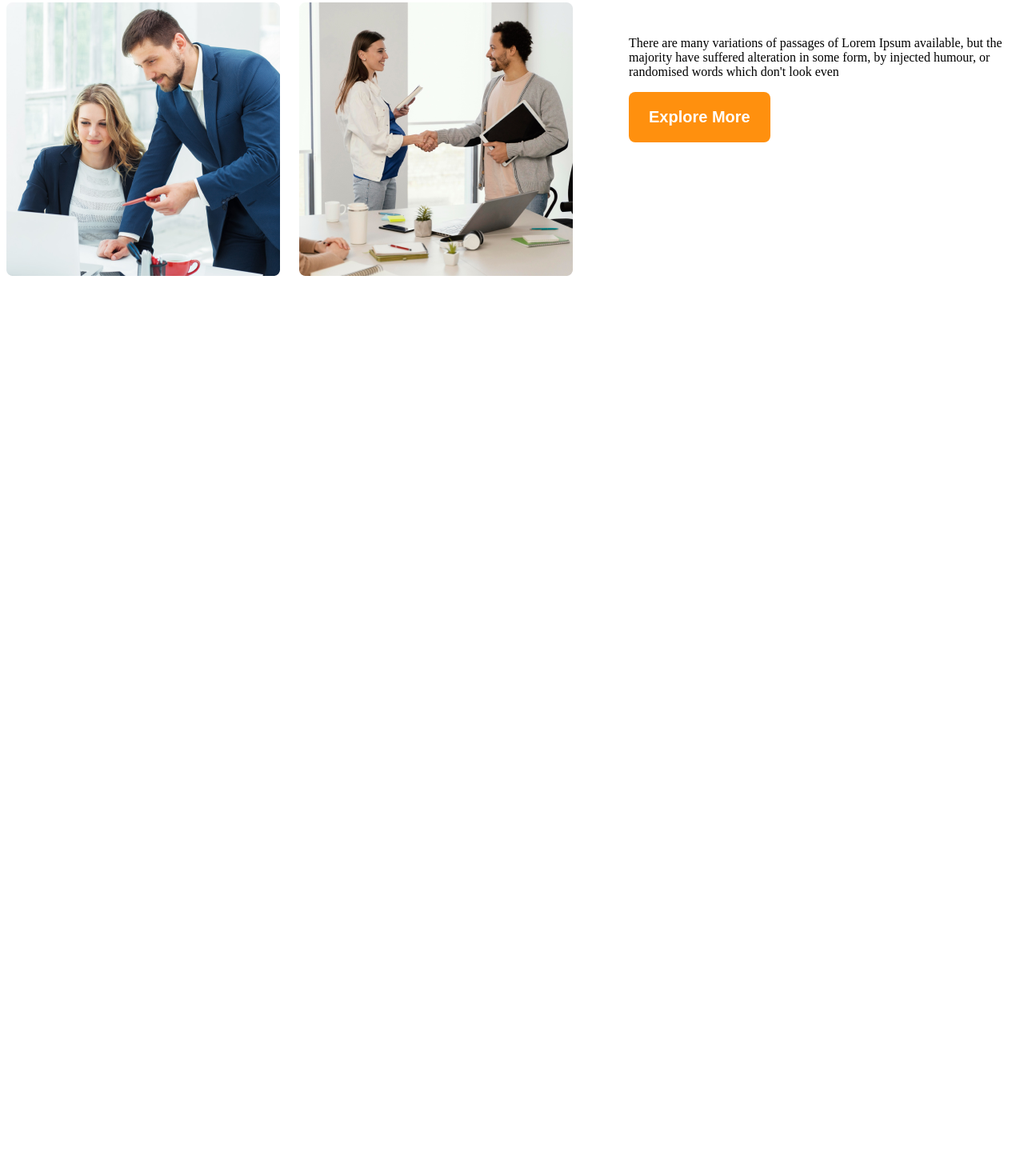
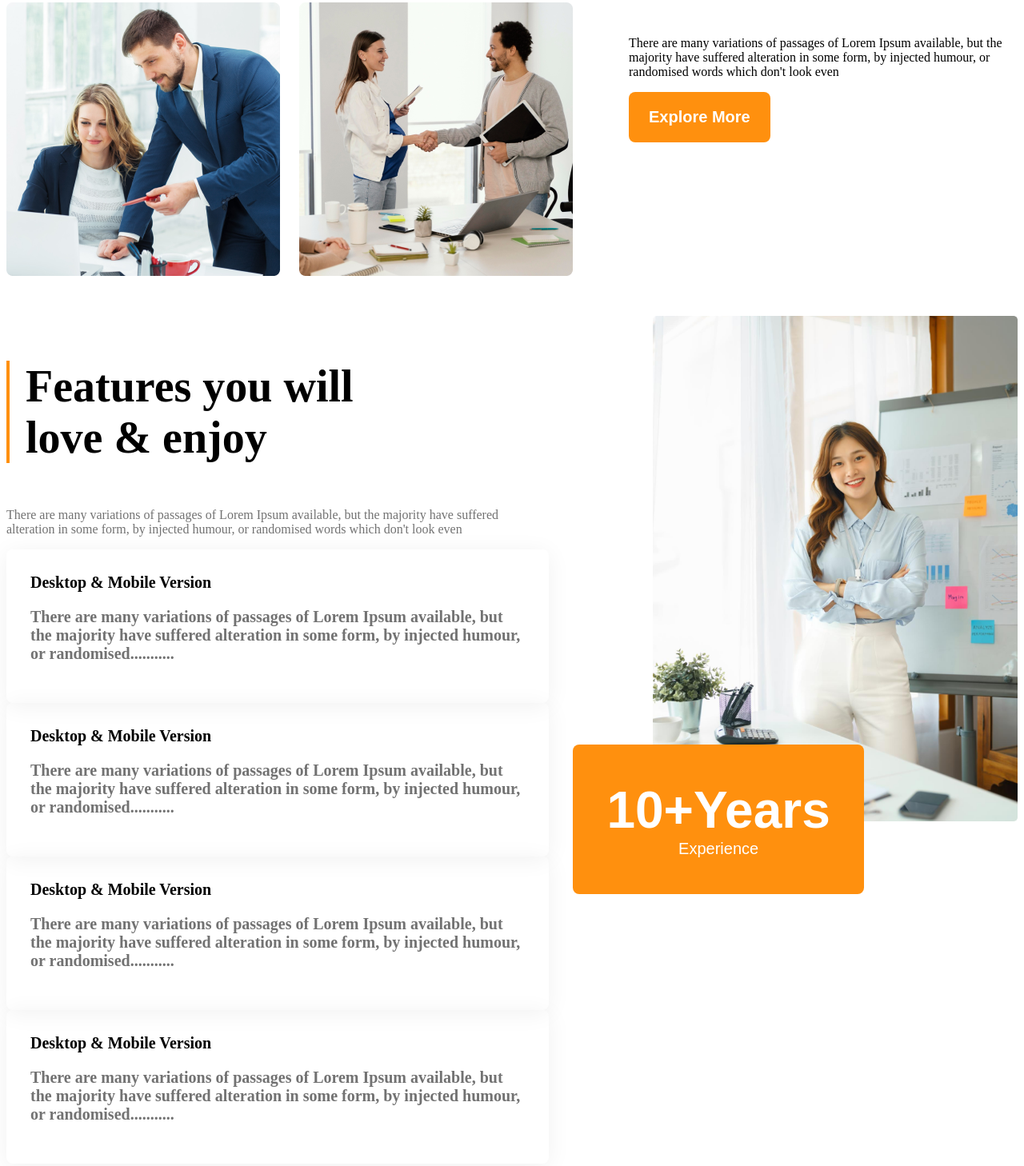
Before and after one commit to abdulmazidakash/m-10-1-g3-architects-websites, a plain HTML site: page index.html in a window 1280 px wide. Shown: the part 1589-3047 px from the top of the page at 80% size. Before the commit the page ends 1984 px from the top, so only its background shows below. Drawn offline with Linux system fonts and the light colour scheme; a web font is replaced by a local one.

Commit message:
'added-features-section-

```diff
--- a/index.html
+++ b/index.html
@@ -50,6 +50,40 @@
             </div>
         </section>
 
+        <!-- features enjoy section starts here  -->
+         <section class="features display-flex">
+            <div>
+                <h3 id="features-section-title" class="section-title">Features you will <br> love & enjoy</h3>
+                <p class="text-light-gray">There are many variations of passages of Lorem Ipsum available, but the majority have suffered alteration in some form, by injected humour, or randomised words which don't look even</p>
+
+                <!-- features card starts here  -->
+                 <div class="features-card">
+                    <h3 class="feature-title">Desktop & Mobile Version</h3>
+                    <p class="text-light-gray">There are many variations of passages of Lorem Ipsum available, but the majority have suffered alteration in some form, by injected humour, or randomised...........</p>
+                 </div>
+                 <div class="features-card">
+                    <h3 class="feature-title">Desktop & Mobile Version</h3>
+                    <p class="text-light-gray">There are many variations of passages of Lorem Ipsum available, but the majority have suffered alteration in some form, by injected humour, or randomised...........</p>
+                 </div>
+                 <div class="features-card">
+                    <h3 class="feature-title">Desktop & Mobile Version</h3>
+                    <p class="text-light-gray">There are many variations of passages of Lorem Ipsum available, but the majority have suffered alteration in some form, by injected humour, or randomised...........</p>
+                 </div>
+                 <div class="features-card">
+                    <h3 class="feature-title">Desktop & Mobile Version</h3>
+                    <p class="text-light-gray">There are many variations of passages of Lorem Ipsum available, but the majority have suffered alteration in some form, by injected humour, or randomised...........</p>
+                 </div>
+            </div>
+            <div class="featured-architect">
+                <img src="images/architect.png" alt="">
+              <button id="experiencre-badge" class="btn-primary">
+                <span id="experience-year">10+Years</span>
+                <br>
+                <span>Experience</span>
+              </button>
+            </div>
+         </section>
+
     </main>
 
     <footer>
--- a/styles/style.css
+++ b/styles/style.css
@@ -56,7 +56,7 @@ main >section{
     font-size: 3rem;
 }
 
-.nav-bar, .banner{
+.nav-bar, .banner, .features{
     max-width: 1440px;
     margin:  0 auto;
 }
@@ -108,6 +108,41 @@ main >section{
     font-weight: 500;
 }
 
+/* features section content starts here  */
+.features{
+    gap: 130px;
+}
+#features-section-title{
+    border-left: 4px solid #FF900E;
+    padding-left: 20px;
+}
+.features-card{
+    border-radius: 8px;
+    box-shadow: 0 4px 30px 0 rgba(0, 0, 0, 0.06);
+    padding: 30px;
+    margin-bottom: 20px;
+}
+.features-card, .feature-title{
+    font-weight: 600;
+    font-size: 1.25rem;
+    margin-top: 0px;
+    margin-bottom: 0px;
+}
+.featured-architect img{
+    width: 100%;
+}
+
+#experiencre-badge{
+    padding: 45px 42px;
+    font-size: 1.25rem;
+    font-weight: 500;
+    margin-left: -100px;
+    margin-top: -100px;
+}
+#experience-year{
+    font-size: 4rem;
+    font-weight: 700;
+}
 
 /* media query  */
 @media screen and (max-width: 576px) {
```
